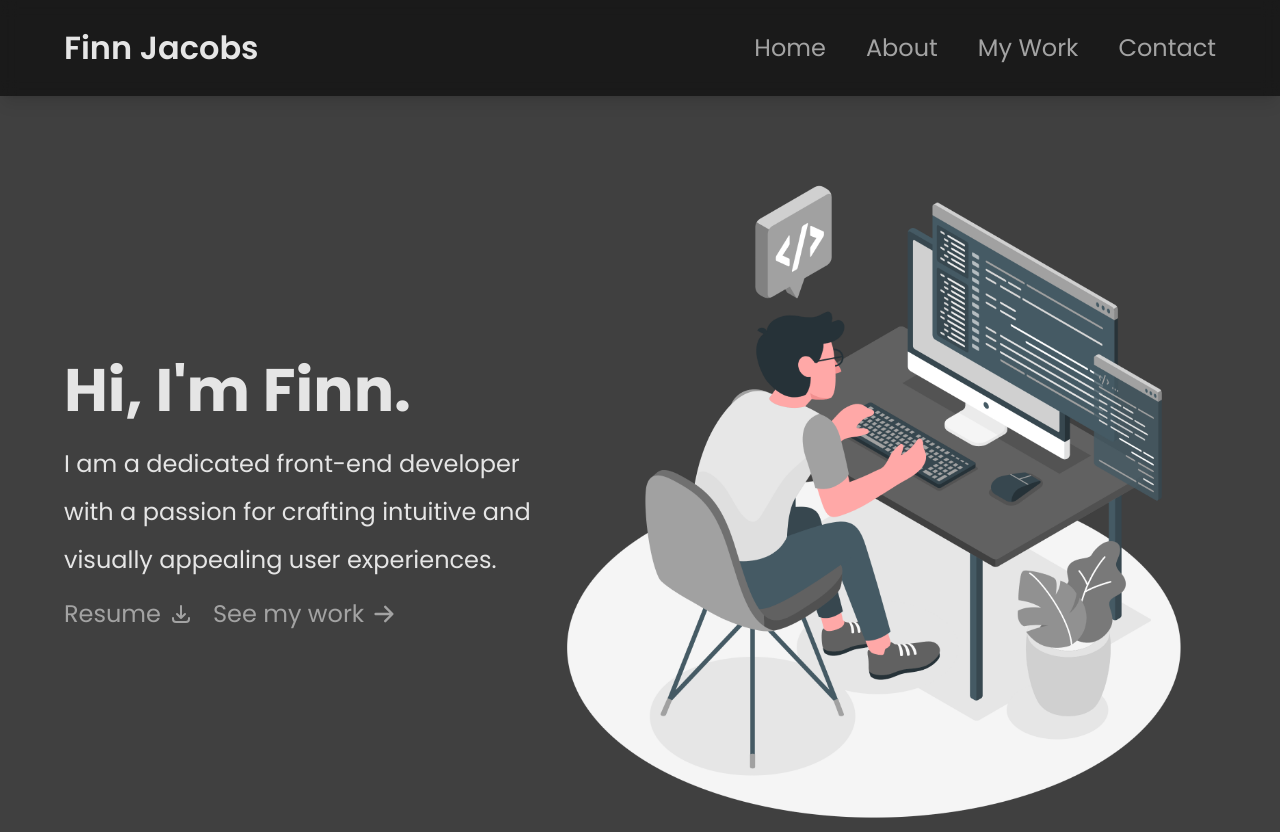
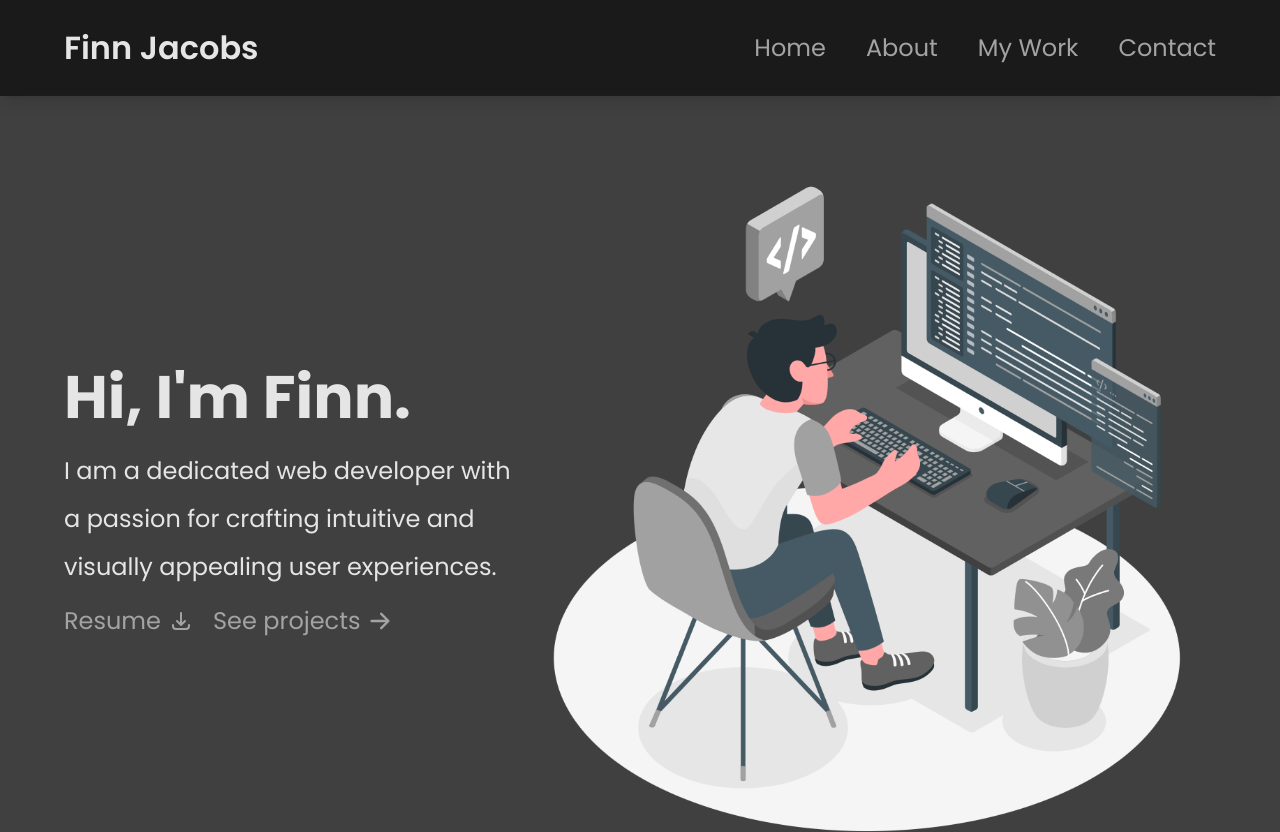
Before and after one commit to finnjacobs99/portfolio-website, a React (Vite) app in the folder react-app/: page / in a window 1280 px wide. Shown: the top 832 px of the page. Built offline with nearby package versions, Linux system fonts and the light colour scheme.

Commit message:
rephrasing text

```diff
--- a/react-app/src/components/Hero.jsx
+++ b/react-app/src/components/Hero.jsx
@@ -16,8 +16,8 @@ const Hero = () => {
       >
         <h1 className='text-4xl sm:text-6xl font-bold mb-5'>Hi, I'm Finn.</h1>
         <p className='text-xl sm:text-[1.5rem] leading-loose'>
-          I am a dedicated front-end developer with a passion for crafting
-          intuitive and visually appealing user experiences.
+          I am a dedicated web developer with a passion for crafting intuitive
+          and visually appealing user experiences.
         </p>
 
         {/* Buttons */}
@@ -31,7 +31,7 @@ const Hero = () => {
             href='#projects'
             className='inline-flex items-center mr-auto sm:mr-0 transition ease-in-out duration-300 hover:text-white hover:scale-110 cursor-pointer'
           >
-            See my work
+            See projects
             <HiArrowRight className='ml-2' />
           </a>
         </div>
```
